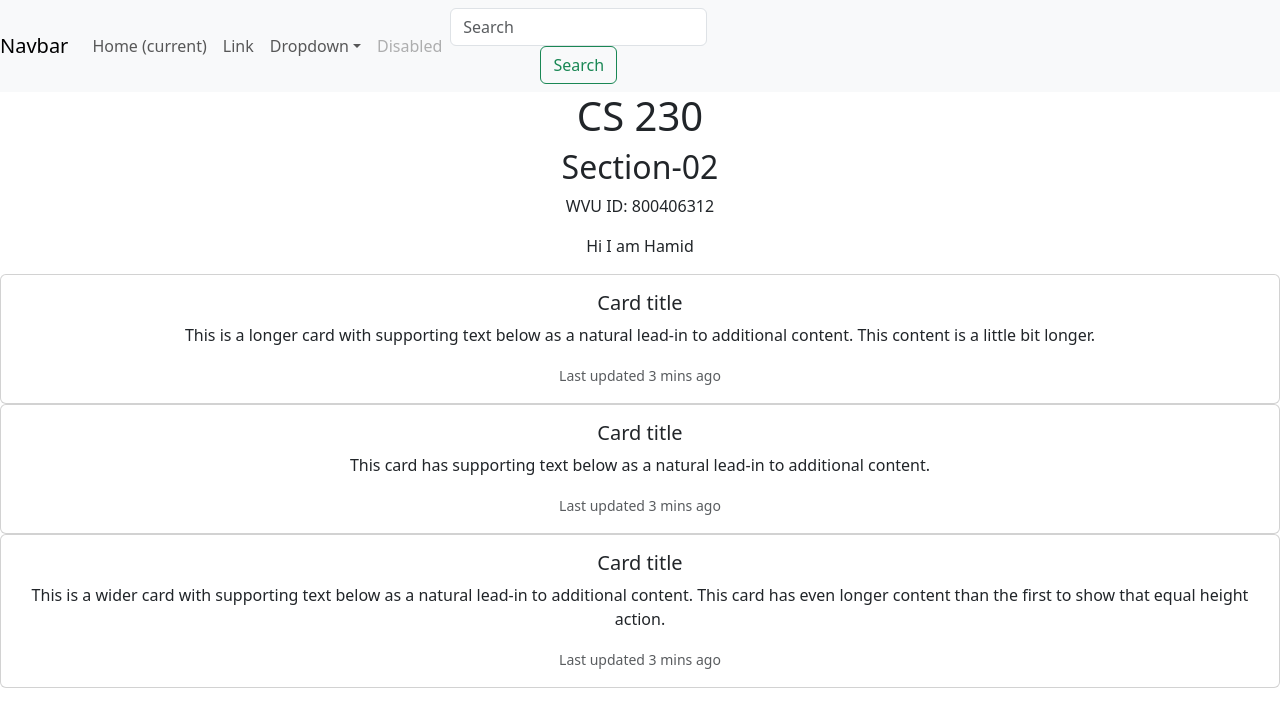
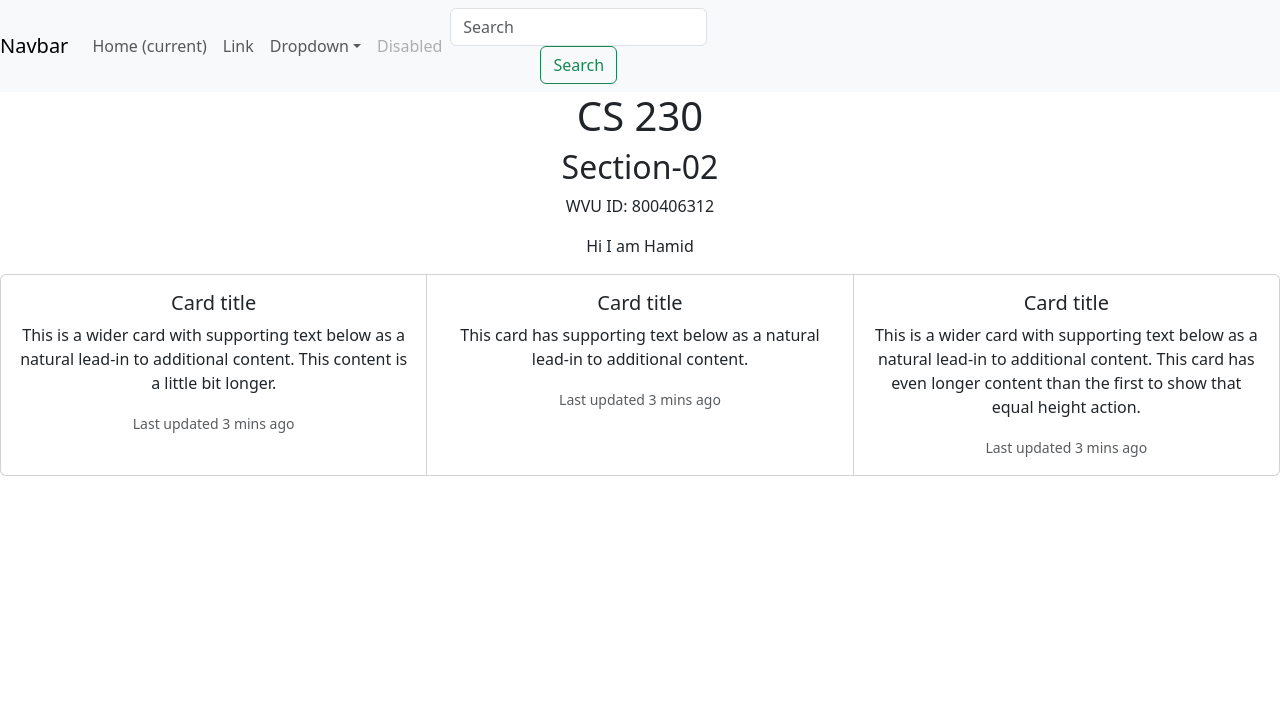
Before and after one commit to hamid-wvu/CS-230-lab, a React (Create React App) app: page / in a window 1280 px wide. Shown: the top 726 px of the page. Built offline with nearby package versions, Linux system fonts and the light colour scheme.

Commit message:
nav and card changed

```diff
--- a/src/Cards.js
+++ b/src/Cards.js
@@ -2,16 +2,16 @@
 function Card() {
   return (
     <div className="cards">
-        <div class="card-deck">
+        <div class="card-group">
   <div class="card">
     <div class="card-body">
       <h5 class="card-title">Card title</h5>
-      <p class="card-text">This is a longer card with supporting text below as a natural lead-in to additional content. This content is a little bit longer.</p>
+      <p class="card-text">This is a wider card with supporting text below as a natural lead-in to additional content. This content is a little bit longer.</p>
       <p class="card-text"><small class="text-muted">Last updated 3 mins ago</small></p>
     </div>
   </div>
   <div class="card">
-        <div class="card-body">
+    <div class="card-body">
       <h5 class="card-title">Card title</h5>
       <p class="card-text">This card has supporting text below as a natural lead-in to additional content.</p>
       <p class="card-text"><small class="text-muted">Last updated 3 mins ago</small></p>
```
